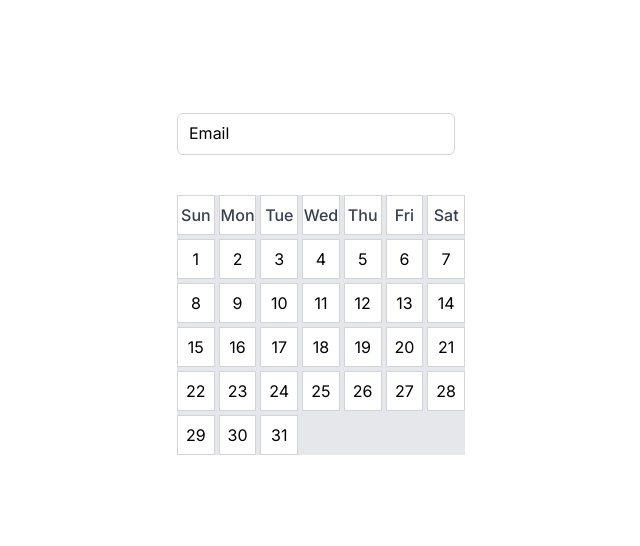
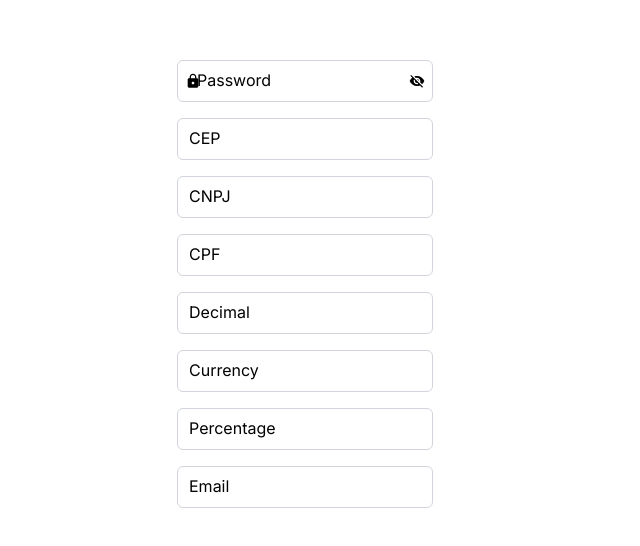
Before and after one commit to LucianoCarlin/inputsTailwindNext13, a Next.js app: page / in a window 1280 px wide. Shown: the part 116-662 px from the top of the page, without its empty margins (335-975 px from the left). Built offline with nearby package versions, Linux system fonts and the light colour scheme.

Commit message:
input, combobox

```diff
--- /dev/null
+++ b/app/Components/Input/InputCep.tsx
@@ -0,0 +1,20 @@
+import React, { useState } from "react";
+import { InputRoot } from "./InputRoot";
+
+interface CepInputProps {
+  id: string;
+}
+
+export function CepInput({ id }: CepInputProps) {
+  const [value, setValue] = useState("");
+
+  const handleChange = (newValue: string) => {
+    // Adicione lógica de máscara de CEP para formatar o valor
+    const maskedValue = newValue.replace(/^(\d{5})(\d{3})?$/, "$1-$2");
+    setValue(maskedValue);
+  };
+
+  return (
+    <InputRoot id={id} label="CEP" value={value} onChange={handleChange} />
+  );
+}
--- /dev/null
+++ b/app/Components/Input/InputCnpj.tsx
@@ -0,0 +1,23 @@
+import React, { useState } from "react";
+import { InputRoot } from "./InputRoot";
+
+interface CnpjInputProps {
+  id: string;
+}
+
+export function CnpjInput({ id }: CnpjInputProps) {
+  const [value, setValue] = useState("");
+
+  const handleChange = (newValue: string) => {
+    // Adicione lógica de máscara de CNPJ para formatar o valor
+    const maskedValue = newValue.replace(
+      /^(\d{2})(\d{3})(\d{3})(\d{4})(\d{2})$/,
+      "$1.$2.$3/$4-$5"
+    );
+    setValue(maskedValue);
+  };
+
+  return (
+    <InputRoot id={id} label="CNPJ" value={value} onChange={handleChange} />
+  );
+}
--- /dev/null
+++ b/app/Components/Input/InputCpf.tsx
@@ -0,0 +1,23 @@
+import React, { useState } from "react";
+import { InputRoot } from "./InputRoot";
+
+interface CpfInputProps {
+  id: string;
+}
+
+export function CpfInput({ id }: CpfInputProps) {
+  const [value, setValue] = useState("");
+
+  const handleChange = (newValue: string) => {
+    // Adicione lógica de máscara de CPF para formatar o valor
+    const maskedValue = newValue.replace(
+      /^(\d{3})(\d{3})(\d{3})(\d{2})$/,
+      "$1.$2.$3-$4"
+    );
+    setValue(maskedValue);
+  };
+
+  return (
+    <InputRoot id={id} label="CPF" value={value} onChange={handleChange} />
+  );
+}
--- /dev/null
+++ b/app/Components/Input/InputCurrency.tsx
@@ -0,0 +1,20 @@
+import React, { useState } from "react";
+import { InputRoot } from "./InputRoot";
+
+interface CurrencyInputProps {
+  id: string;
+}
+
+export function CurrencyInput({ id }: CurrencyInputProps) {
+  const [value, setValue] = useState("");
+
+  const handleChange = (newValue: string) => {
+    // Adicione lógica para formatar o valor com cifrão
+    const formattedValue = `$${newValue}`;
+    setValue(formattedValue);
+  };
+
+  return (
+    <InputRoot id={id} label="Currency" value={value} onChange={handleChange} />
+  );
+}
--- /dev/null
+++ b/app/Components/Input/InputDecimal.tsx
@@ -0,0 +1,23 @@
+import React, { useState } from "react";
+import { InputRoot } from "./InputRoot";
+
+interface DecimalInputProps {
+  id: string;
+  decimalPlaces: number;
+}
+
+export function DecimalInput({ id, decimalPlaces }: DecimalInputProps) {
+  const [value, setValue] = useState("");
+
+  const handleChange = (newValue: string) => {
+    // Adicione lógica para formatar o valor com as casas decimais especificadas
+    const regex = new RegExp(`^(\\d+(\\.\\d{0,${decimalPlaces}})?).*$`);
+    const matchedValue = newValue.match(regex);
+    const formattedValue = matchedValue ? matchedValue[1] : "";
+    setValue(formattedValue);
+  };
+
+  return (
+    <InputRoot id={id} label="Decimal" value={value} onChange={handleChange} />
+  );
+}
--- /dev/null
+++ b/app/Components/Input/InputEmail.tsx
@@ -0,0 +1,24 @@
+import React, { useState } from "react";
+import { InputRoot } from "./InputRoot";
+
+interface EmailInputProps {
+  id: string;
+}
+
+export function EmailInput({ id }: EmailInputProps) {
+  const [value, setValue] = useState("");
+
+  const handleChange = (newValue: string) => {
+    setValue(newValue);
+  };
+
+  return (
+    <InputRoot
+      id={id}
+      label="Email"
+      value={value}
+      onChange={handleChange}
+      type="email"
+    />
+  );
+}
--- /dev/null
+++ b/app/Components/Input/InputPassword.tsx
@@ -0,0 +1,38 @@
+import React, { useState } from "react";
+import { InputRoot } from "./InputRoot";
+import { MdLock, MdVisibility, MdVisibilityOff } from "react-icons/md";
+
+interface PasswordInputProps {
+  id: string;
+}
+
+export function PasswordInput({ id }: PasswordInputProps) {
+  const [value, setValue] = useState("");
+  const [showPassword, setShowPassword] = useState(false);
+
+  const handleChange = (newValue: string) => {
+    setValue(newValue);
+  };
+
+  const handleTogglePasswordVisibility = () => {
+    setShowPassword((prevShowPassword) => !prevShowPassword);
+  };
+
+  return (
+    <InputRoot
+      id={id}
+      label="Password"
+      value={value}
+      onChange={handleChange}
+      type={showPassword ? "text" : "password"}
+      leftIcon={<MdLock />}
+      rightIcon={
+        showPassword ? (
+          <MdVisibility onClick={handleTogglePasswordVisibility} />
+        ) : (
+          <MdVisibilityOff onClick={handleTogglePasswordVisibility} />
+        )
+      }
+    />
+  );
+}
--- /dev/null
+++ b/app/Components/Input/InputPercent.tsx
@@ -0,0 +1,25 @@
+import React, { useState } from "react";
+import { InputRoot } from "./InputRoot";
+
+interface PercentageInputProps {
+  id: string;
+}
+
+export function PercentageInput({ id }: PercentageInputProps) {
+  const [value, setValue] = useState("");
+
+  const handleChange = (newValue: string) => {
+    // Adicione lógica para formatar o valor com porcentagem
+    const formattedValue = `${newValue}%`;
+    setValue(formattedValue);
+  };
+
+  return (
+    <InputRoot
+      id={id}
+      label="Percentage"
+      value={value}
+      onChange={handleChange}
+    />
+  );
+}
--- /dev/null
+++ b/app/Components/Input/InputRoot.tsx
@@ -0,0 +1,83 @@
+import React, { useState } from "react";
+
+interface InputRootProps {
+  id: string;
+  label: string;
+  value: string;
+  onChange: (value: string) => void;
+  type?: string;
+  leftIcon?: React.ReactNode;
+  rightIcon?: React.ReactNode;
+}
+
+export function InputRoot({
+  id,
+  label,
+  value,
+  onChange,
+  type = "text",
+  leftIcon,
+  rightIcon,
+}: InputRootProps) {
+  const [isFocused, setIsFocused] = useState(false);
+
+  const handleChange = (event: React.ChangeEvent<HTMLInputElement>) => {
+    const newValue = event.target.value;
+    onChange(newValue);
+  };
+
+  const handleFocus = () => {
+    setIsFocused(true);
+  };
+
+  const handleBlur = () => {
+    setIsFocused(false);
+  };
+
+  const isOutlined = true;
+
+  return (
+    <div className={`relative ${isOutlined ? "rounded-md" : ""}`}>
+      <label
+        htmlFor={id}
+        className={`absolute left-2
+         transition-all duration-200 ${
+           isFocused || value
+             ? "-top-2 text-xs font-semibold text-gray-500"
+             : "top-2 text-base"
+         } ${isOutlined ? "bg-white px-1" : ""} ${leftIcon ? "pl-3" : ""}`}
+      >
+        {label}
+      </label>
+      <div className="flex items-center">
+        {leftIcon && (
+          <div className="absolute left-2 flex items-center h-full pointer-events-none">
+            {leftIcon}
+          </div>
+        )}
+        <input
+          type={type}
+          id={id}
+          value={value}
+          onChange={handleChange}
+          onFocus={handleFocus}
+          onBlur={handleBlur}
+          className={`w-full p-2 ${
+            leftIcon ? "pl-6" : "pl-3"
+          } focus:outline-none ${
+            isOutlined ? "border rounded-md box-content" : "border"
+          } ${
+            isFocused
+              ? "border-gray-500 border-1 shadow-md"
+              : "border-gray-300 hover:border-gray-400"
+          }`}
+        />
+        {rightIcon && (
+          <div className="absolute right-2 flex items-center h-full pointer-events-none">
+            {rightIcon}
+          </div>
+        )}
+      </div>
+    </div>
+  );
+}
--- a/app/Components/Input/index.tsx
+++ /dev/null
@@ -1,55 +0,0 @@
-import React, { useState } from "react";
-
-interface TextFieldProps {
-  id: string;
-  label: string;
-}
-
-export function InputWithOverlappingLabel({ id, label }: TextFieldProps) {
-  const [value, setValue] = useState("");
-  const [isFocused, setIsFocused] = useState(false);
-
-  const handleChange = (event: React.ChangeEvent<HTMLInputElement>) => {
-    setValue(event.target.value);
-  };
-
-  const handleFocus = () => {
-    setIsFocused(true);
-  };
-
-  const handleBlur = () => {
-    setIsFocused(false);
-  };
-
-  const isOutlined = true;
-
-  return (
-    <div className={`relative ${isOutlined ? "rounded-md" : ""}`}>
-      <label
-        htmlFor={id}
-        className={`absolute left-2 transition-all duration-200 ${
-          isFocused || value
-            ? "-top-2 text-xs font-semibold text-gray-500"
-            : "top-2 text-base"
-        } ${isOutlined ? "bg-white px-1" : ""}`}
-      >
-        {label}
-      </label>
-      <input
-        type="text"
-        id={id}
-        value={value}
-        onChange={handleChange}
-        onFocus={handleFocus}
-        onBlur={handleBlur}
-        className={`w-full p-2 pl-3 focus:outline-none ${
-          isOutlined ? "border rounded-md box-content" : "border"
-        } ${
-          isFocused
-            ? "border-gray-500 border-2 shadow-md"
-            : "border-gray-300 hover:border-gray-400"
-        }`}
-      />
-    </div>
-  );
-}
--- a/app/page.tsx
+++ b/app/page.tsx
@@ -1,14 +1,23 @@
-'use client';
-import { useState } from 'react';
-import * as Dialog from '@radix-ui/react-dialog';
-import { useSpring, animated, config } from 'react-spring';
-import { useLottieAnimation } from './hooks/useLottie/useLottieAnimation';
-import dataLoaderWindel from './assets/lotties/loader-windel.json';
-import { InputWithOverlappingLabel } from './Components/Input';
-import { options } from './Interfaces/combobox';
-import { Autocomplete } from './Components/AutoComplete';
-import { AutocompleteCombo } from './Components/ComboBox';
-import Calendar from './Components/Calendar';
+"use client";
+import { useState } from "react";
+import * as Dialog from "@radix-ui/react-dialog";
+import { useSpring, animated, config } from "react-spring";
+import { useLottieAnimation } from "./hooks/useLottie/useLottieAnimation";
+import dataLoaderWindel from "./assets/lotties/loader-windel.json";
+
+import { options } from "./Interfaces/combobox";
+import { Autocomplete } from "./Components/AutoComplete";
+import { AutocompleteCombo } from "./Components/ComboBox";
+import Calendar from "./Components/Calendar";
+import { InputRoot } from "./Components/Input/InputRoot";
+import { CepInput } from "./Components/Input/InputCep";
+import { CnpjInput } from "./Components/Input/InputCnpj";
+import { CpfInput } from "./Components/Input/InputCpf";
+import { DecimalInput } from "./Components/Input/InputDecimal";
+import { EmailInput } from "./Components/Input/InputEmail";
+import { PasswordInput } from "./Components/Input/InputPassword";
+import { PercentageInput } from "./Components/Input/InputPercent";
+import { CurrencyInput } from "./Components/Input/InputCurrency";
 
 export default function Login() {
   const [isLoading, setIsLoading] = useState(false);
@@ -31,22 +40,28 @@ export default function Login() {
 
   const formSpringProps = useSpring({
     opacity: showForm ? 1 : 0,
-    transform: `translateY(${showForm ? '0%' : '100%'})`,
+    transform: `translateY(${showForm ? "0%" : "100%"})`,
     config: config.default,
   });
 
   const loadingSpringProps = useSpring({
     opacity: isLoading ? 1 : 0,
-    transform: `translateY(${isLoading ? '0%' : '100%'})`,
+    transform: `translateY(${isLoading ? "0%" : "100%"})`,
     config: config.default,
   });
 
   return (
     <main className="flex min-h-screen items-center justify-center p-24">
       <div className="w-72">
-        <div className="container mx-auto p-4 space-y-10">
-          <InputWithOverlappingLabel id="label" label="Email" />
-          <Calendar />
+        <div className="container mx-auto p-4 space-y-4">
+          <PasswordInput id="password" />
+          <CepInput id="cep" />
+          <CnpjInput id="cnpj" />
+          <CpfInput id="cpf" />
+          <DecimalInput id="decimal" decimalPlaces={2} />
+          <CurrencyInput id="currency" />
+          <PercentageInput id="percentage" />
+          <EmailInput id="email" />
           {/*  <AutocompleteCombo id="myComboBox" label="List" />
           <Autocomplete id="1" label="List two" options={options} /> */}
         </div>
@@ -92,7 +107,7 @@ export default function Login() {
               transform: loadingSpringProps.transform,
             }}
           >
-            <Dialog.Content style={{ width: '200px', height: '200px' }}>
+            <Dialog.Content style={{ width: "200px", height: "200px" }}>
               <div className="flex justify-center items-center h-full">
                 {lottieView}
               </div>
```
